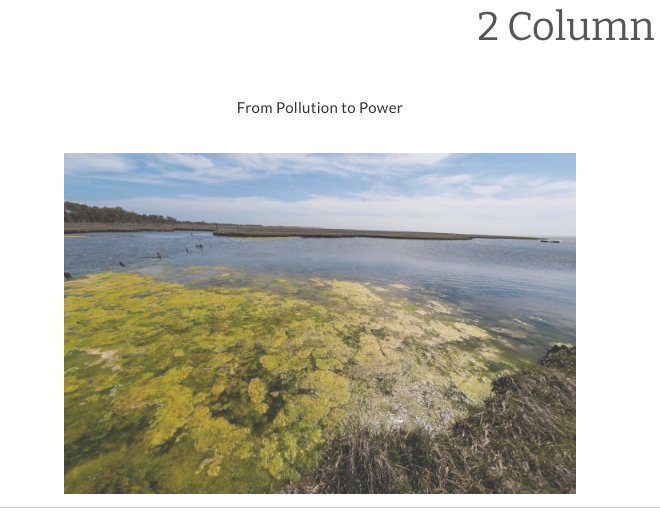
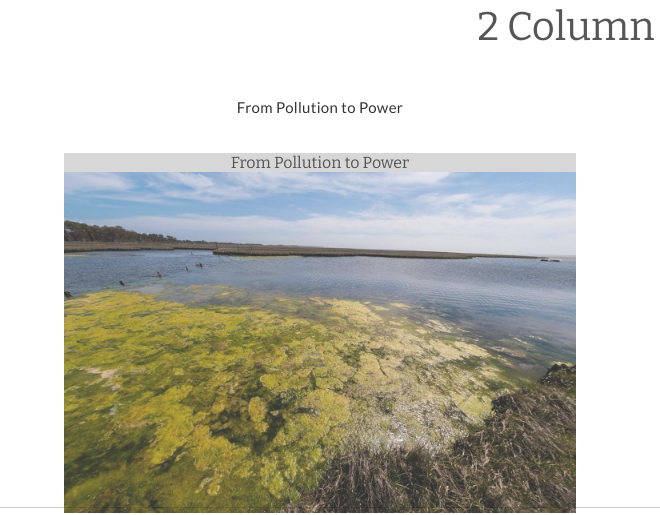
Before and after one commit to MichaelKoziol/portfolio, a plain HTML site: page index.html in a window 1280 px wide. Shown: the part 776-1291 px from the top of the page, 0-660 px from the left. Drawn offline with nearby package versions, Linux system fonts and the light colour scheme.

Commit message:
Update index.html

```diff
--- a/index.html
+++ b/index.html
@@ -293,7 +293,7 @@
 
         <div class="inner double">
           <p><a href="http://scienceline.org/2015/04/from-pollution-to-power/"> From Pollution to Power</a></p>
-          <div class="image"><img src="water.jpg"></div>
+          <div class="image"><a href="http://scienceline.org/2015/04/from-pollution-to-power/"> From Pollution to Power</a><img src="water.jpg"></div>
         </div>
 
         <div class="inner double">
```
